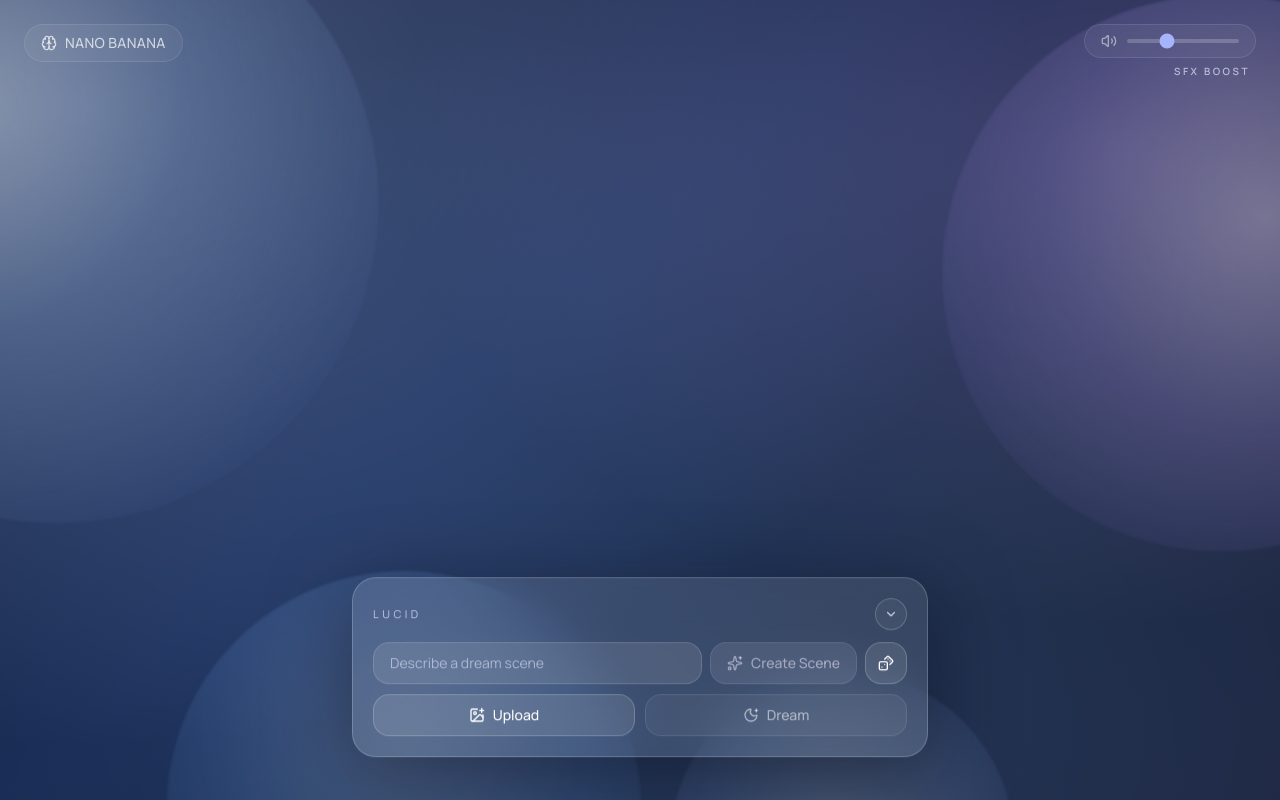
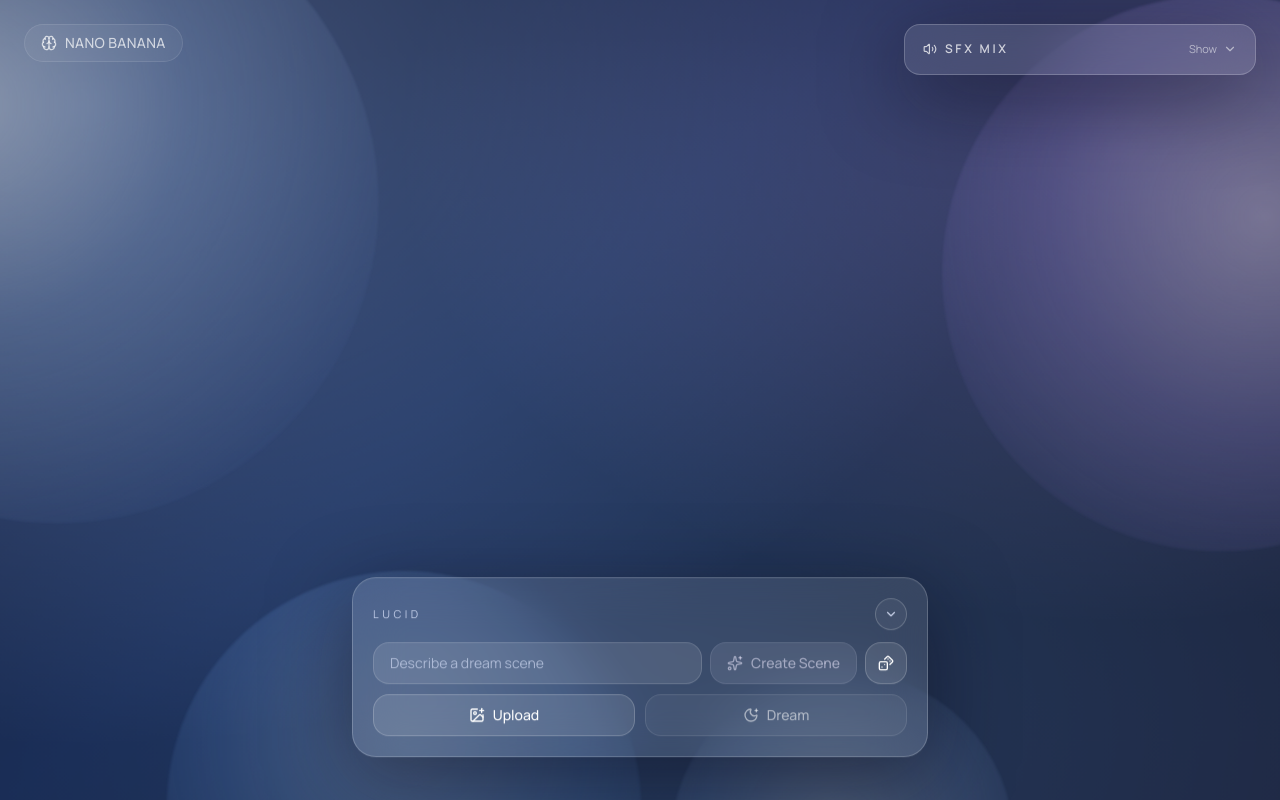
Before and after one commit to Zemelware/Lucid, a Next.js app: page / in a window 1280 px wide. Built offline with nearby package versions, Linux system fonts and the light colour scheme.

Commit message:
Add SFX volume controls and enhance JSON parsing in analyze-scene

```diff
--- a/src/app/globals.css
+++ b/src/app/globals.css
@@ -128,6 +128,31 @@ h4 {
   animation: ambient-orb-d 20s ease-in-out infinite;
 }
 
+.dream-scrollbar {
+  scrollbar-width: thin;
+  scrollbar-color: rgba(226, 232, 240, 0.35) transparent;
+}
+
+.dream-scrollbar::-webkit-scrollbar {
+  width: 8px;
+}
+
+.dream-scrollbar::-webkit-scrollbar-track {
+  background: transparent;
+}
+
+.dream-scrollbar::-webkit-scrollbar-thumb {
+  background: rgba(226, 232, 240, 0.24);
+  border-radius: 9999px;
+  border: 2px solid transparent;
+  background-clip: padding-box;
+}
+
+.dream-scrollbar::-webkit-scrollbar-thumb:hover {
+  background: rgba(226, 232, 240, 0.4);
+  background-clip: padding-box;
+}
+
 @keyframes dream-breath {
   0% {
     transform: scale(1.1) translate3d(-0.35%, -0.25%, 0);
--- a/src/components/dream-canvas/dream-canvas.tsx
+++ b/src/components/dream-canvas/dream-canvas.tsx
@@ -3,7 +3,7 @@
 import { type ChangeEvent, useEffect, useRef, useState } from "react";
 
 import { motion } from "framer-motion";
-import { Brain, Volume2 } from "lucide-react";
+import { Brain, ChevronDown, Volume2 } from "lucide-react";
 import Image from "next/image";
 
 import { DreamControls } from "@/components/controls/dream-controls";
@@ -17,6 +17,23 @@ import { useSettingsStore } from "@/store/use-settings-store";
 type DreamCanvasProps = {
   imageSrc?: string;
 };
+
+function formatCueIdLabel(value: string): string {
+  const normalized = value
+    .replace(/[_-]+/g, " ")
+    .replace(/([a-z])([A-Z])/g, "$1 $2")
+    .trim()
+    .replace(/\s+/g, " ");
+
+  if (normalized.length === 0) {
+    return "Untitled Cue";
+  }
+
+  return normalized
+    .split(" ")
+    .map((word) => word[0].toUpperCase() + word.slice(1).toLowerCase())
+    .join(" ");
+}
 
 function calculateAverageLuminance(data: Uint8ClampedArray): number {
   let totalLuminance = 0;
@@ -42,6 +59,7 @@ export function DreamCanvas({ imageSrc }: DreamCanvasProps) {
   const [uploadedImageDataUrl, setUploadedImageDataUrl] = useState<string | null>(null);
   const [generatedImageUrl, setGeneratedImageUrl] = useState<string | null>(null);
   const [generatedImageDataUrl, setGeneratedImageDataUrl] = useState<string | null>(null);
+  const [isVolumePanelOpen, setIsVolumePanelOpen] = useState(false);
   const [scenePrompt, setScenePrompt] = useState("");
   const [panelTone, setPanelTone] = useState<"light" | "dark">("light");
   const [localError, setLocalError] = useState<string | null>(null);
@@ -61,6 +79,10 @@ export function DreamCanvas({ imageSrc }: DreamCanvasProps) {
   const setIsHighRes = useSettingsStore((state) => state.setIsHighRes);
   const sfxVolume = useSettingsStore((state) => state.sfxVolume);
   const setSfxVolume = useSettingsStore((state) => state.setSfxVolume);
+  const sfxCueVolumes = useSettingsStore((state) => state.sfxCueVolumes);
+  const setSfxCueVolume = useSettingsStore((state) => state.setSfxCueVolume);
+  const syncSfxCueVolumes = useSettingsStore((state) => state.syncSfxCueVolumes);
+  const clearSfxCueVolumes = useSettingsStore((state) => state.clearSfxCueVolumes);
   const {
     play: playSpatialAudio,
     pause: pauseSpatialAudio,
@@ -97,6 +119,15 @@ export function DreamCanvas({ imageSrc }: DreamCanvasProps) {
       setIsPlaying(false);
     }
   }, [currentTimeSeconds, durationSeconds, isPlaying, setIsPlaying]);
+
+  useEffect(() => {
+    if (!preparedAudio) {
+      clearSfxCueVolumes();
+      return;
+    }
+
+    syncSfxCueVolumes(preparedAudio.timeline.cues.map((cue) => cue.id));
+  }, [clearSfxCueVolumes, preparedAudio, syncSfxCueVolumes]);
 
   const handleUploadClick = () => {
     fileInputRef.current?.click();
@@ -293,6 +324,18 @@ export function DreamCanvas({ imageSrc }: DreamCanvasProps) {
   const canPlayAudio =
     preparedAudio !== null && !isPreparingAudio && !isGeneratingImage && !isAnalyzing;
   const canSeekAudio = canPlayAudio && durationSeconds > 0;
+  const sfxCues = preparedAudio?.timeline.cues ?? [];
+  const sfxPanelToneClassName =
+    panelTone === "dark"
+      ? "border-white/10 bg-slate-950/45 text-slate-100 shadow-[0_16px_48px_rgba(0,0,0,0.45)]"
+      : "border-white/20 bg-white/10 text-white shadow-glass";
+  const sfxPanelLabelClassName = panelTone === "dark" ? "text-slate-100/78" : "text-white/75";
+  const sfxPanelMutedClassName = panelTone === "dark" ? "text-slate-200/60" : "text-white/55";
+  const sfxPanelDividerClassName = panelTone === "dark" ? "border-white/10" : "border-white/20";
+  const sfxMasterTrackClassName =
+    "h-1.5 w-full cursor-pointer appearance-none rounded-full bg-white/20 accent-indigo-300";
+  const sfxCueTrackClassName =
+    "h-1.5 w-full cursor-pointer appearance-none rounded-full bg-white/20 accent-cyan-300";
 
   useEffect(() => {
     if (!activeImageSrc) {
@@ -384,10 +427,40 @@ export function DreamCanvas({ imageSrc }: DreamCanvasProps) {
         </button>
       </div>
 
-      {/* SFX Volume Control (Top Right) */}
-      <div className="absolute right-6 top-6 z-20 flex flex-col items-end gap-1.5">
-        <div className="flex items-center gap-2.5 rounded-full border border-white/10 bg-white/5 px-3 py-1.5 backdrop-blur-md transition-all sm:px-4 sm:py-2">
-          <Volume2 className="size-3 text-white/50 sm:size-4" aria-hidden="true" />
+      {/* SFX Mix Control (Top Right) */}
+      <div className="absolute right-4 top-4 z-20 w-[min(88vw,22rem)] sm:right-6 sm:top-6">
+        <div className={`rounded-2xl border p-2.5 backdrop-blur-xl ${sfxPanelToneClassName}`}>
+          <button
+            type="button"
+            onClick={() => setIsVolumePanelOpen((previous) => !previous)}
+            className="flex w-full items-center justify-between rounded-xl px-2 py-1.5 text-left transition-colors hover:bg-white/10"
+            aria-expanded={isVolumePanelOpen}
+            aria-controls="sfx-mix-panel"
+          >
+            <span className={`flex items-center gap-2 text-xs font-semibold tracking-[0.22em] uppercase ${sfxPanelLabelClassName}`}>
+              <Volume2 className="size-3.5" aria-hidden="true" />
+              SFX Mix
+            </span>
+            <span className={`flex items-center gap-1.5 text-[11px] ${sfxPanelMutedClassName}`}>
+              {isVolumePanelOpen ? "Hide" : "Show"}
+              <ChevronDown
+                className={`size-3.5 transition-transform ${isVolumePanelOpen ? "rotate-180" : ""}`}
+                aria-hidden="true"
+              />
+            </span>
+          </button>
+
+          <div
+            id="sfx-mix-panel"
+            className={`overflow-hidden transition-all duration-200 ${
+              isVolumePanelOpen ? `mt-2 max-h-[24rem] border-t pt-3 ${sfxPanelDividerClassName}` : "max-h-0"
+            }`}
+          >
+            <div className="space-y-3">
+              <div className="grid grid-cols-[minmax(0,6rem)_1fr] items-center gap-3">
+                <span className={`truncate text-[11px] font-semibold tracking-[0.14em] uppercase ${sfxPanelLabelClassName}`}>
+                  Master
+                </span>
                 <input
                   type="range"
                   min={0}
@@ -395,13 +468,54 @@ export function DreamCanvas({ imageSrc }: DreamCanvasProps) {
                   step={0.05}
                   value={sfxVolume}
                   onChange={(event) => setSfxVolume(Number(event.currentTarget.value))}
-            className="h-1 w-20 cursor-pointer appearance-none rounded-full bg-white/20 accent-indigo-300 sm:w-28"
-            aria-label="Sound effects volume"
+                  className={sfxMasterTrackClassName}
+                  aria-label="Master sound effects volume"
                 />
               </div>
-        <span className="mr-1.5 text-[10px] font-bold text-indigo-100/70 uppercase tracking-[0.25em]">
-          SFX Boost
-        </span>
+
+              {sfxCues.length > 0 ? (
+                <div className="dream-scrollbar max-h-44 space-y-2 overflow-y-auto pr-1.5">
+                  {sfxCues.map((cue, index) => {
+                    const cueVolume = sfxCueVolumes[cue.id] ?? 1;
+                    const cueVolumeInputId = `sfx-cue-volume-${index}`;
+
+                    return (
+                      <div
+                        key={cue.id}
+                        className="grid grid-cols-[minmax(0,8.5rem)_1fr] items-center gap-3"
+                      >
+                        <label
+                          htmlFor={cueVolumeInputId}
+                          className={`truncate text-[11px] font-medium ${sfxPanelLabelClassName}`}
+                          title={cue.id}
+                        >
+                          {formatCueIdLabel(cue.id)}
+                        </label>
+                        <input
+                          id={cueVolumeInputId}
+                          type="range"
+                          min={0}
+                          max={2}
+                          step={0.05}
+                          value={cueVolume}
+                          onChange={(event) =>
+                            setSfxCueVolume(cue.id, Number(event.currentTarget.value))
+                          }
+                          className={sfxCueTrackClassName}
+                          aria-label={`Volume for ${formatCueIdLabel(cue.id)}`}
+                        />
+                      </div>
+                    );
+                  })}
+                </div>
+              ) : (
+                <p className={`text-[11px] ${sfxPanelMutedClassName}`}>
+                  Generate a dream to unlock individual sound controls.
+                </p>
+              )}
+            </div>
+          </div>
+        </div>
       </div>
 
       {shouldRenderImage ? (
--- a/src/hooks/useSpatialAudio.ts
+++ b/src/hooks/useSpatialAudio.ts
@@ -212,6 +212,7 @@ export function useSpatialAudio(preparedAudio: DreamAudioAssets | null): Spatial
   const [currentTimeSeconds, setCurrentTimeSeconds] = useState(0);
   const [durationSeconds, setDurationSeconds] = useState(0);
   const sfxVolume = useSettingsStore((s) => s.sfxVolume);
+  const sfxCueVolumes = useSettingsStore((s) => s.sfxCueVolumes);
   const audioContextRef = useRef<AudioContext | null>(null);
   const graphRef = useRef<SpatialGraph | null>(null);
   const detachNarratorListenersRef = useRef<(() => void) | null>(null);
@@ -259,7 +260,8 @@ export function useSpatialAudio(preparedAudio: DreamAudioAssets | null): Spatial
 
       graph.timelineCueTracks.forEach(({ cue, track }) => {
         const envelope = computeCueEnvelope(cue, timelineTimeSeconds);
-        const gain = clamp(cue.volume, 0, 1) * envelope;
+        const cueVolumeBoost = useSettingsStore.getState().sfxCueVolumes[cue.id] ?? 1;
+        const gain = clamp(cue.volume * cueVolumeBoost, 0, 3) * envelope;
         track.gain.gain.setValueAtTime(gain, context.currentTime);
 
         const cueDurationSeconds = cue.end_sec - cue.start_sec;
@@ -457,6 +459,15 @@ export function useSpatialAudio(preparedAudio: DreamAudioAssets | null): Spatial
     }
   }, [sfxVolume]);
 
+  useEffect(() => {
+    const graph = graphRef.current;
+    if (!graph) {
+      return;
+    }
+
+    applyTimelineAtNarratorTime(graph, graph.narrator.element.currentTime);
+  }, [applyTimelineAtNarratorTime, sfxCueVolumes]);
+
   const play = useCallback(async () => {
     const graph = graphRef.current;
     if (!graph) {
--- a/src/store/use-settings-store.ts
+++ b/src/store/use-settings-store.ts
@@ -3,13 +3,35 @@ import { create } from "zustand";
 type SettingsStore = {
   isHighRes: boolean;
   sfxVolume: number;
+  sfxCueVolumes: Record<string, number>;
   setIsHighRes: (next: boolean) => void;
   setSfxVolume: (next: number) => void;
+  setSfxCueVolume: (cueId: string, next: number) => void;
+  syncSfxCueVolumes: (cueIds: string[]) => void;
+  clearSfxCueVolumes: () => void;
 };
 
 export const useSettingsStore = create<SettingsStore>((set) => ({
   isHighRes: false,
   sfxVolume: 1.0,
+  sfxCueVolumes: {},
   setIsHighRes: (next) => set({ isHighRes: next }),
   setSfxVolume: (next) => set({ sfxVolume: next }),
+  setSfxCueVolume: (cueId, next) =>
+    set((state) => ({
+      sfxCueVolumes: {
+        ...state.sfxCueVolumes,
+        [cueId]: next,
+      },
+    })),
+  syncSfxCueVolumes: (cueIds) =>
+    set((state) => {
+      const nextCueVolumes: Record<string, number> = {};
+      cueIds.forEach((cueId) => {
+        nextCueVolumes[cueId] = state.sfxCueVolumes[cueId] ?? 1;
+      });
+
+      return { sfxCueVolumes: nextCueVolumes };
+    }),
+  clearSfxCueVolumes: () => set({ sfxCueVolumes: {} }),
 }));
```
Also changed, not shown: src/app/api/analyze-scene/route.ts (+82 -73 lines). Lines whose indentation alone changed are shown as unchanged.
